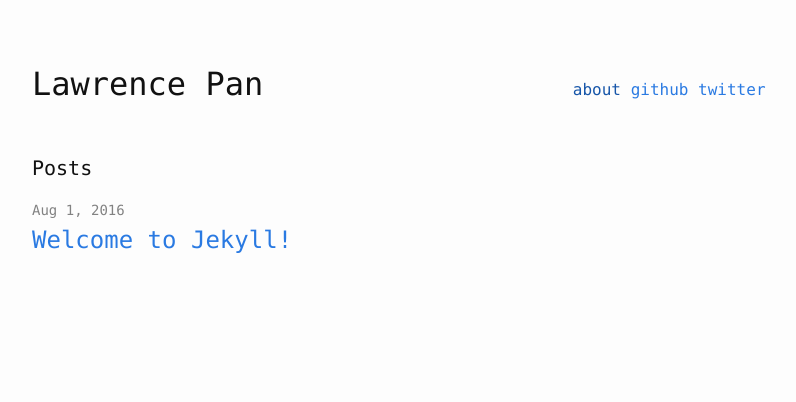
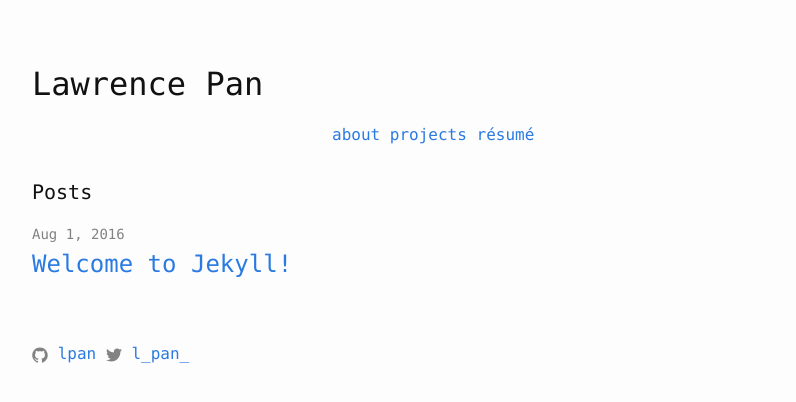
Before and after one commit to lpan/lpan.github.io, a Jekyll site: the page built from index.html, in a window 1280 px wide. Shown: the top 402 px of the page, without its empty margins (238-1034 px from the left). Built offline with Jekyll 4.4.1, drawn with Linux system fonts in a browser that asks for light colours.

Commit message:
social icons :wink:

```diff
--- /dev/null
+++ b/_includes/footer.html
@@ -0,0 +1,10 @@
+<footer class="footer-wrapper">
+  <ul>
+    <li>
+      {% include icon-github.html username=site.github_username %}
+    </li>
+    <li>
+      {% include icon-twitter.html username=site.twitter_username %}
+    </li>
+  </ul>
+</footer>
--- a/_includes/header.html
+++ b/_includes/header.html
@@ -8,19 +8,9 @@
     <div>
       <h1 class="header-main">Lawrence Pan</h1>
       <ul class="header-nav-list">
-        <li><a href="">about</a></li>
-        <li>
-          <a href="https://github.com/{{ site.github_username }}"
-             target="_blank">
-            github
-          </a>
-        </li>
-        <li>
-          <a href="https://twitter.com/{{ site.twitter_username }}"
-             target="_blank">
-            twitter
-          </a>
-        </li>
+        <li><a href="/about">about</a></li>
+        <li><a href="/projects">projects</a></li>
+        <li><a href="/resume">résumé</a></li>
       </ul>
     </div>
   {% endif %}
--- /dev/null
+++ b/_includes/icon-github.html
@@ -0,0 +1,4 @@
+<a href="https://github.com/{{ include.username }}" target="_blank">
+  <span class="icon icon--github">{% include icon-github.svg %}</span>
+  <span class="username">{{ include.username }}</span>
+</a>
--- /dev/null
+++ b/_includes/icon-twitter.html
@@ -0,0 +1,4 @@
+<a href="https://twitter.com/{{ include.username }}" target="_blank">
+  <span class="icon icon--twitter">{% include icon-twitter.svg %}</span>
+  <span class="username">{{ include.username }}</span>
+</a>
--- a/_layouts/default.html
+++ b/_layouts/default.html
@@ -13,6 +13,8 @@
       </div>
     </div>
 
+    {% include footer.html %}
+
   </body>
 
 </html>
--- a/_sass/_layout.scss
+++ b/_sass/_layout.scss
@@ -33,6 +33,29 @@
 
   @include media-query($on-palm) {
     margin-left: 0;
+  }
+}
+
+/**
+ * Site footer
+ */
+.footer-wrapper {
+  @extend .wrapper;
+  margin-bottom: $spacing-unit;
+
+  ul {
+    list-style: none;
+    padding: 0;
+    margin: 0;
+
+    li {
+      display: inline-block;
+      a {
+        &:hover {
+          text-decoration: none;
+        }
+      }
+    }
   }
 }
 
```
Also changed, not shown: _includes/icon-github.svg (added), _includes/icon-twitter.svg (added).
